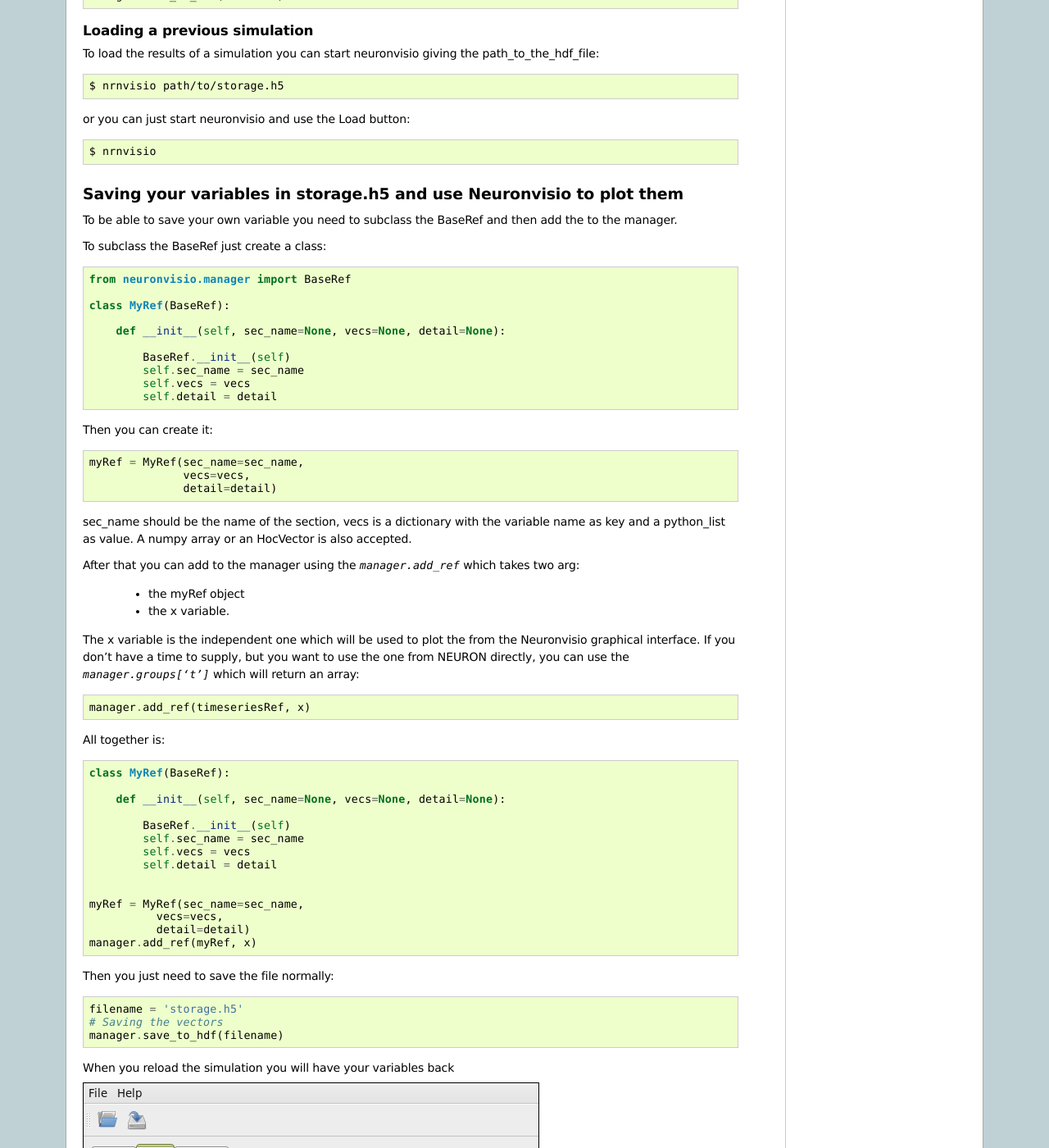
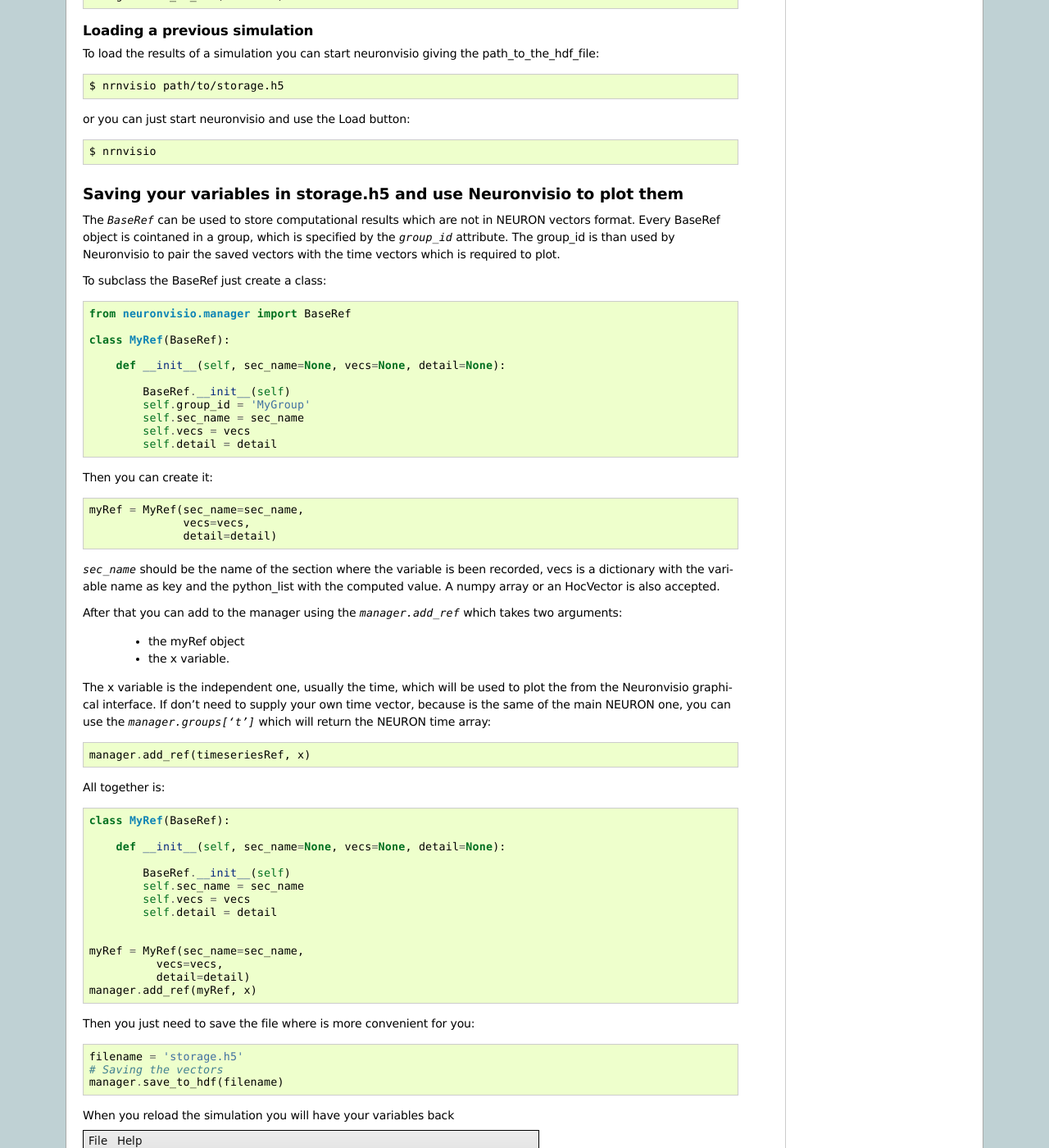
Before and after one commit to mattions/neuronvisio, a Sphinx documentation site: the page built from docs/storage.rst, in a window 1280 px wide and 1400 px high, scrolled down 988 px. Shown: the whole window at 82% size. Built offline with Sphinx 7.4.7, drawn with Linux system fonts in a browser that asks for light colours; formulas are drawn with MathJax 3; the version number is read from the project's files by our own code.

Commit message:
Updated the storage documentation with the latest method from the code.

```diff
--- a/docs/storage.rst
+++ b/docs/storage.rst
@@ -60,7 +60,10 @@ or you can just start neuronvisio and use the Load button::
 Saving your variables in storage.h5 and use Neuronvisio to plot them
 ====================================================================
 
-To be able to save your own variable you need to subclass the BaseRef and then add the to the manager.
+The `BaseRef` can be used to store computational results which are not in NEURON
+vectors format. Every BaseRef object is cointaned in a group, which is specified
+by the `group_id` attribute. The group_id is than used by Neuronvisio to pair the
+saved vectors with the time vectors which is required to plot.
 
 To subclass the BaseRef just create a class::
 
@@ -71,6 +74,7 @@ To subclass the BaseRef just create a class::
         def __init__(self, sec_name=None, vecs=None, detail=None):
 
             BaseRef.__init__(self)
+            self.group_id = 'MyGroup'
             self.sec_name = sec_name
             self.vecs = vecs
             self.detail = detail
@@ -82,16 +86,20 @@ Then you can create it::
                   vecs=vecs,
                   detail=detail)
 
-sec_name should be the name of the section, vecs is a dictionary with the variable name as key and a
-python_list as value. A numpy array or an HocVector is also accepted.
+`sec_name` should be the name of the section where the variable is been recorded,
+vecs is a dictionary with the variable name as key and the python_list with the
+computed value. A numpy array or an HocVector is also accepted.
 
-After that you can add to the manager using the `manager.add_ref` which takes two arg:
+After that you can add to the manager using the `manager.add_ref` which takes two
+arguments:
 
     - the myRef object
     - the x variable.
 
-The x variable is the independent one which will be used to plot the from the Neuronvisio graphical interface. If you don't have
-a time to supply, but you want to use the one from NEURON directly, you can use the `manager.groups['t']` which will return an array::
+The x variable is the independent one, usually the time, which will be used to plot the from the
+Neuronvisio graphical interface. If don't need to supply your own time vector, because is the
+same of the main NEURON one, you can use the `manager.groups['t']` which will return the
+NEURON time array::
 
     manager.add_ref(timeseriesRef, x)
 
@@ -112,7 +120,7 @@ All together is::
               detail=detail)
     manager.add_ref(myRef, x)
 
-Then you just need to save the file normally::
+Then you just need to save the file where is more convenient for you::
 
     filename = 'storage.h5'
     # Saving the vectors
```
